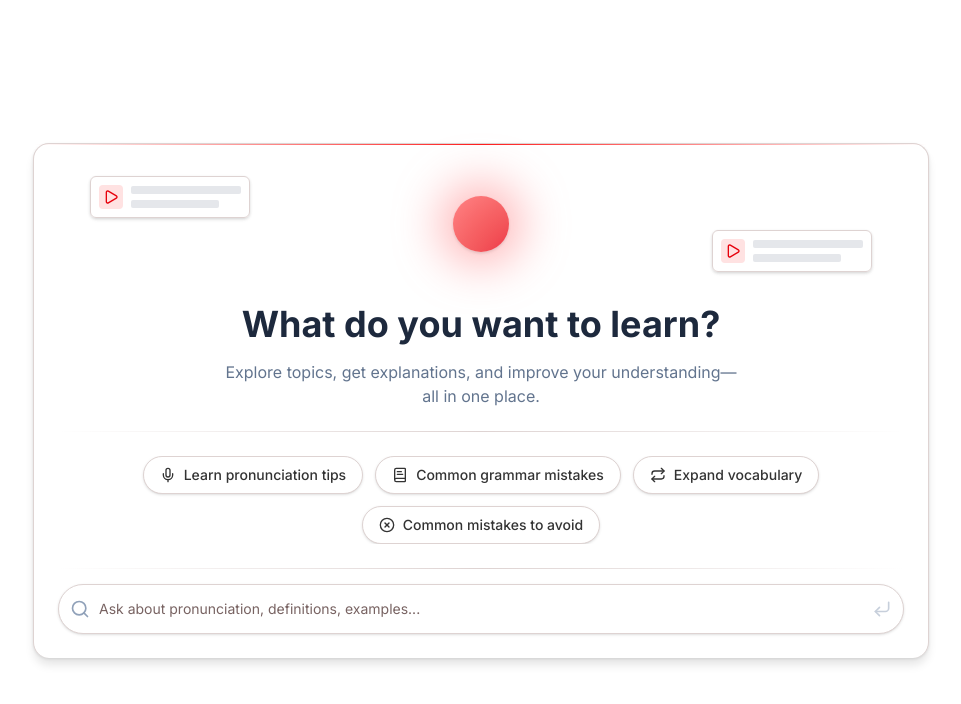
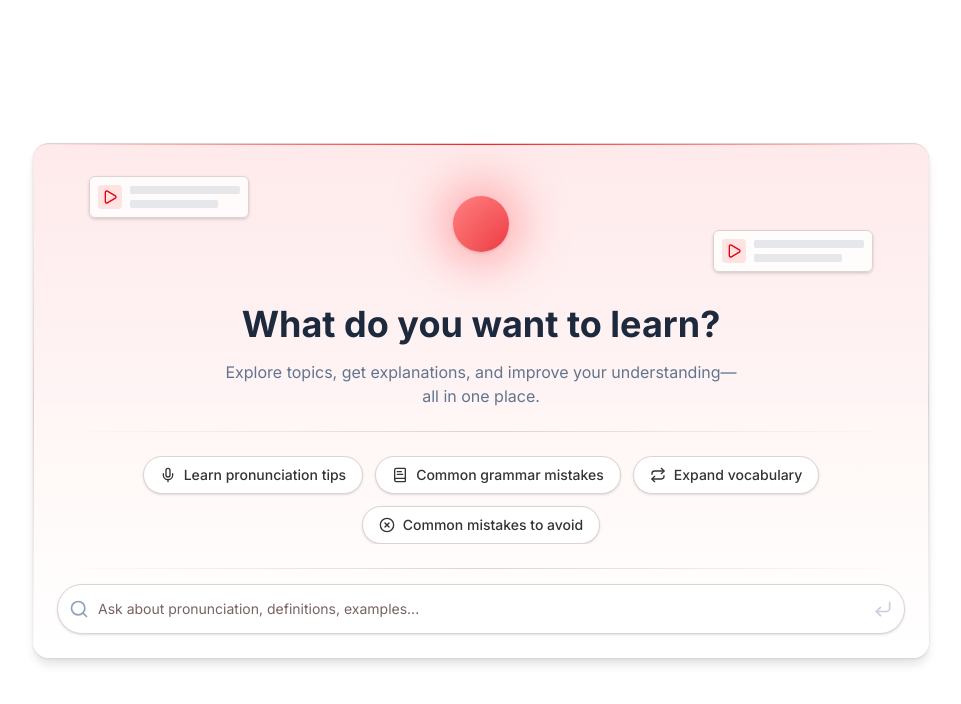
Before and after one commit to wldoooon/VerbaLingo, a Next.js app in the folder ui/: page /chat in a window 1280 px wide. Shown: the top 704 px of the page, without its empty margins (159-1120 px from the left). Built offline with nearby package versions, Linux system fonts and the light colour scheme; what harden-react-markdown would draw is missing.

Commit message:
feat: add gradient borders to AiCompletion component for improved aesthetics

```diff
--- a/ui/src/components/ai-completion.tsx
+++ b/ui/src/components/ai-completion.tsx
@@ -129,11 +129,23 @@ export function AiCompletion() {
 
     return (
         <div className="w-full h-full flex flex-col">
-            <div className="relative w-full h-full flex flex-col bg-card rounded-2xl p-6 shadow-xl dark:shadow-2xl dark:shadow-slate-950/50 border-x border-t">
+            <div className="relative w-full h-full flex flex-col bg-gradient-to-b from-red-500/10 via-red-500/5 to-card rounded-2xl p-6 shadow-xl dark:shadow-2xl dark:shadow-slate-950/50 border-t">
                 {/* Top gradient border */}
                 <div className="absolute top-0 left-0 right-0 flex h-px">
                     <div className="w-1/2 bg-gradient-to-r from-transparent via-primary/50 to-primary"></div>
                     <div className="w-1/2 bg-gradient-to-l from-transparent via-primary/50 to-primary"></div>
+                </div>
+
+                {/* Left vertical gradient border - fade from center to edges */}
+                <div className="absolute top-0 bottom-0 left-0 flex flex-col w-px">
+                    <div className="h-1/2 bg-gradient-to-t from-border to-transparent"></div>
+                    <div className="h-1/2 bg-gradient-to-b from-border to-transparent"></div>
+                </div>
+
+                {/* Right vertical gradient border - fade from center to edges */}
+                <div className="absolute top-0 bottom-0 right-0 flex flex-col w-px">
+                    <div className="h-1/2 bg-gradient-to-t from-border to-transparent"></div>
+                    <div className="h-1/2 bg-gradient-to-b from-border to-transparent"></div>
                 </div>
 
                 <header className="w-full flex-shrink-0">
```
